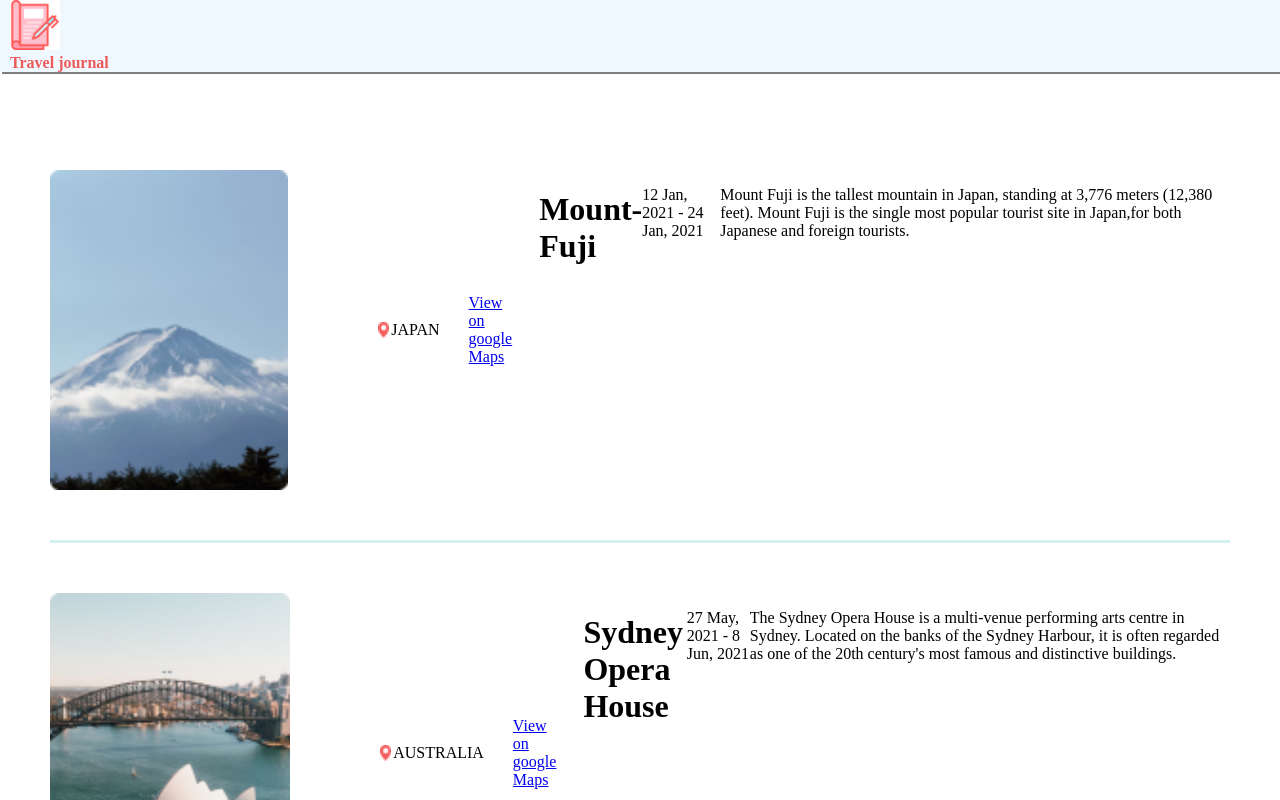
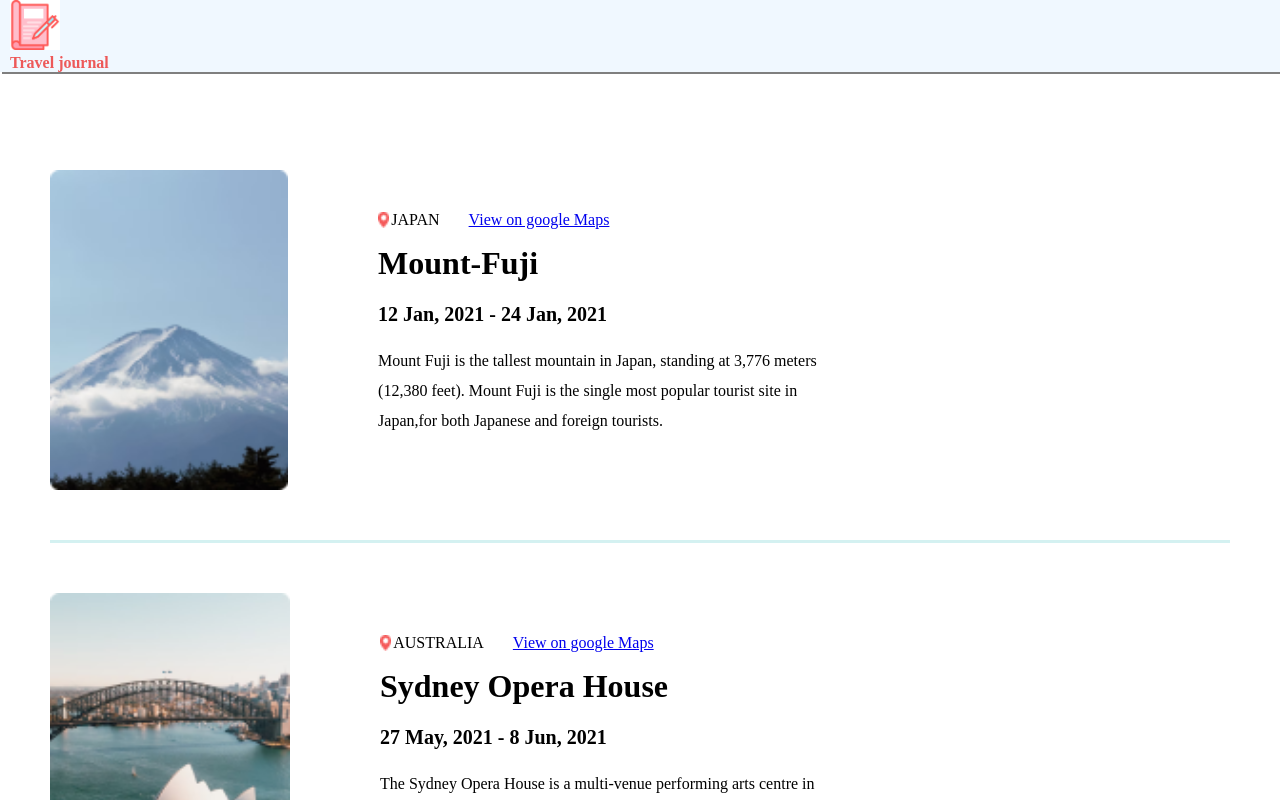
Before and after one commit to Tinady/solo-react-projects, a React (Create React App) app in the folder travel-journal/: page / in a window 1280 px wide. Shown: the top 800 px of the page. Built offline with nearby package versions, Linux system fonts and the light colour scheme; a web font is replaced by a local one.

Commit message:
Update cards.js

```diff
--- a/travel-journal/src/components/cards.js
+++ b/travel-journal/src/components/cards.js
@@ -8,15 +8,18 @@
             <div className="img-container">
             <img src={props.data.image}/>
             </div>
+            <div className="info">
             <div className="information-container">
               <img src={icon}/>
               <p>{props.data.country}</p>
-              <a href="google.com">View on google Maps</a>
+              <a href="googlemap.com">View on google Maps</a>
             </div>
-             <h1>{props.data.location}</h1>
-             <p>{props.data.date}</p>
-             <p>{props.data.description}</p>
 
+
+             <h1 className="location-container">{props.data.location}</h1>
+             <p className="date-container">{props.data.date}</p>
+             <p className="description-container">{props.data.description}</p>
+             </div>
         </div>
     )
 }
```
